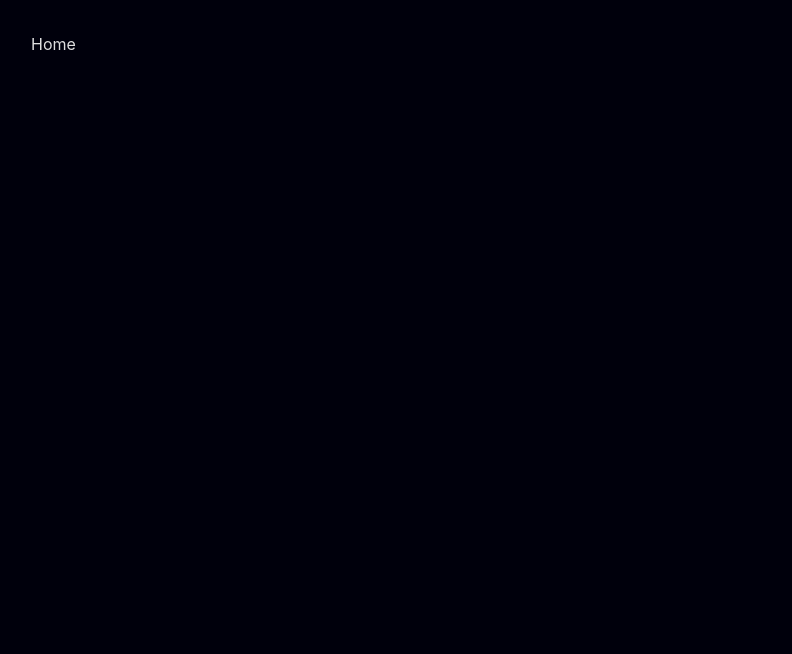
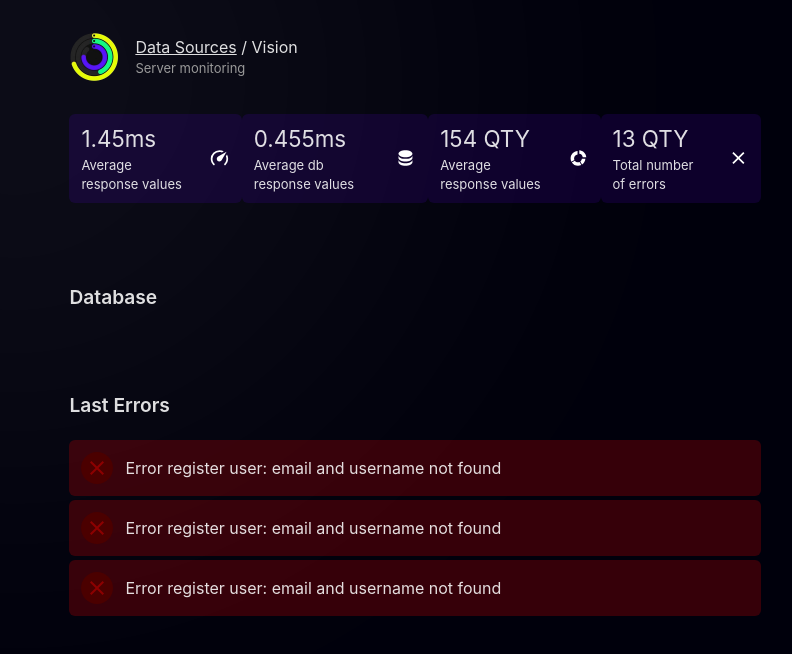
Before and after one commit to noneandundefined/vision-ui, a React (Vite) app: page / in a window 1280 px wide. Shown: the top 654 px of the page, without its empty margins (225-1017 px from the left). Built offline with nearby package versions, Linux system fonts and the light colour scheme.

Commit message:
index components

```diff
--- /dev/null
+++ b/src/components/Effects.tsx
@@ -0,0 +1,9 @@
+const Effects = () => {
+    return (
+        <>
+            <div className="w-[50rem] h-[50rem] rounded-[50%] bg-[#fff] fixed -top-[20rem] -left-[10rem] blur-[10rem] opacity-[0.05] -z-[1]"></div>
+        </>
+    )
+}
+
+export default Effects
--- /dev/null
+++ b/src/components/Header.tsx
@@ -0,0 +1,17 @@
+import { Link } from "react-router-dom"
+
+const Header = () => {
+    return (
+        <>
+            <div className="flex items-center">
+                <img src="/logo-vision-none.png" width={50} alt="" />
+                <div className="ml-[1rem]">
+                    <p><Link to="https://github.com/Artymiik/vision" className="underline">Data Sources</Link> / Vision</p>
+                    <p className="text-[13px] text-[#999]">Server monitoring</p>
+                </div>
+            </div>
+        </>
+    )
+}
+
+export default Header
--- /dev/null
+++ b/src/components/Index/Database.tsx
@@ -0,0 +1,15 @@
+const Database = () => {
+    return (
+        <>
+            <div className="mt-[5rem]">
+                <p className="text-[1.2rem] font-semibold">Database</p>
+
+                <div>
+
+                </div>
+            </div>
+        </>
+    )
+}
+
+export default Database
--- /dev/null
+++ b/src/components/Index/LastErrors.tsx
@@ -0,0 +1,42 @@
+import Close from "../../constants/svgs/close"
+
+const LastErrors = () => {
+    return (
+        <>
+            <div className="mt-[5rem] flex flex-col gap-5">
+                <p className="text-[1.2rem] font-semibold">Last Errors</p>
+
+                <div className="flex flex-col gap-1">
+                    <div className="bg-[#ff000036] hover:bg-[#ff000017] transition p-3 rounded-md cursor-pointer">
+                        <div className="flex items-center gap-3">
+                            <div className="bg-[#4b0000] p-1 rounded-[50%]">
+                                <Close fill="#ff00005e" />
+                            </div>
+                            <p>Error register user: email and username not found</p>
+                        </div>
+                    </div>
+
+                    <div className="bg-[#ff000036] hover:bg-[#ff000017] transition p-3 rounded-md cursor-pointer">
+                        <div className="flex items-center gap-3">
+                            <div className="bg-[#4b0000] p-1 rounded-[50%]">
+                                <Close fill="#ff00005e" />
+                            </div>
+                            <p>Error register user: email and username not found</p>
+                        </div>
+                    </div>
+
+                    <div className="bg-[#ff000036] hover:bg-[#ff000017] transition p-3 rounded-md cursor-pointer">
+                        <div className="flex items-center gap-3">
+                            <div className="bg-[#4b0000] p-1 rounded-[50%]">
+                                <Close fill="#ff00005e" />
+                            </div>
+                            <p>Error register user: email and username not found</p>
+                        </div>
+                    </div>
+                </div>
+            </div>
+        </>
+    )
+}
+
+export default LastErrors
--- /dev/null
+++ b/src/components/Index/Widgets.tsx
@@ -0,0 +1,46 @@
+import Close from "../../constants/svgs/close"
+import Database from "../../constants/svgs/database"
+import Received from "../../constants/svgs/received"
+import Speed from "../../constants/svgs/speed"
+
+const Widgets = () => {
+    return (
+        <>
+            <div className="flex items-center justify-between my-[2rem]">
+                <div className="flex gap-5 items-center bg-[#6800ff21] hover:bg-[#6800ff0d] transition p-2 px-3 rounded-md cursor-pointer">
+                    <div>
+                        <p className="text-[1.4rem]">1.45ms</p>
+                        <p className="text-[13px]">Average response values</p>
+                    </div>
+                    <Speed fill="#fff" size={30} />
+                </div>
+
+                <div className="flex gap-5 items-center bg-[#6800ff21] hover:bg-[#6800ff0d] transition p-2 px-3 rounded-md cursor-pointer">
+                    <div>
+                        <p className="text-[1.4rem]">0.455ms</p>
+                        <p className="text-[13px]">Average db response values</p>
+                    </div>
+                    <Database fill="#fff" size={30} />
+                </div>
+
+                <div className="flex gap-5 items-center bg-[#6800ff21] hover:bg-[#6800ff0d] transition p-2 px-3 rounded-md cursor-pointer">
+                    <div>
+                        <p className="text-[1.4rem]">154 QTY</p>
+                        <p className="text-[13px]">Average response values</p>
+                    </div>
+                    <Received fill="#fff" size={30} />
+                </div>
+
+                <div className="flex gap-5 items-center bg-[#6800ff21] hover:bg-[#6800ff0d] transition p-2 px-3 rounded-md cursor-pointer">
+                    <div>
+                        <p className="text-[1.4rem]">13 QTY</p>
+                        <p className="text-[13px]">Total number of errors</p>
+                    </div>
+                    <Close fill="#fff" size={30} />
+                </div>
+            </div>
+        </>
+    )
+}
+
+export default Widgets
--- /dev/null
+++ b/src/constants/svgs/close.tsx
@@ -0,0 +1,31 @@
+interface IconProps {
+    fill: string;
+    size?: number;
+    style?: any;
+    className?: string;
+    onClick?: () => any;
+}
+
+export const Close: React.FC<IconProps> = ({
+    fill,
+    size = 24,
+    className,
+    style,
+    onClick,
+}) => {
+    return (
+        <svg
+            xmlns="http://www.w3.org/2000/svg"
+            className={className}
+            viewBox={`0 0 24 24`}
+            fill={fill}
+            style={style}
+            width={size}
+            height={size}
+            onClick={onClick}
+        >
+            <path d="M19,6.41L17.59,5L12,10.59L6.41,5L5,6.41L10.59,12L5,17.59L6.41,19L12,13.41L17.59,19L19,17.59L13.41,12L19,6.41Z"></path>
+        </svg>
+    );
+};
+export default Close;
--- /dev/null
+++ b/src/constants/svgs/database.tsx
@@ -0,0 +1,31 @@
+interface IconProps {
+    fill: string;
+    size?: number;
+    style?: any;
+    className?: string;
+    onClick?: () => any;
+}
+
+export const Database: React.FC<IconProps> = ({
+    fill,
+    size = 24,
+    className,
+    style,
+    onClick,
+}) => {
+    return (
+        <svg
+            xmlns="http://www.w3.org/2000/svg"
+            className={className}
+            viewBox={`0 0 24 24`}
+            fill={fill}
+            style={style}
+            width={size}
+            height={size}
+            onClick={onClick}
+        >
+            <path d="M12,3C7.58,3 4,4.79 4,7C4,9.21 7.58,11 12,11C16.42,11 20,9.21 20,7C20,4.79 16.42,3 12,3M4,9V12C4,14.21 7.58,16 12,16C16.42,16 20,14.21 20,12V9C20,11.21 16.42,13 12,13C7.58,13 4,11.21 4,9M4,14V17C4,19.21 7.58,21 12,21C16.42,21 20,19.21 20,17V14C20,16.21 16.42,18 12,18C7.58,18 4,16.21 4,14Z"></path>
+        </svg>
+    );
+};
+export default Database;
--- /dev/null
+++ b/src/constants/svgs/received.tsx
@@ -0,0 +1,31 @@
+interface IconProps {
+    fill: string;
+    size?: number;
+    style?: any;
+    className?: string;
+    onClick?: () => any;
+}
+
+export const Received: React.FC<IconProps> = ({
+    fill,
+    size = 24,
+    className,
+    style,
+    onClick,
+}) => {
+    return (
+        <svg
+            xmlns="http://www.w3.org/2000/svg"
+            className={className}
+            viewBox={`0 0 24 24`}
+            fill={fill}
+            style={style}
+            width={size}
+            height={size}
+            onClick={onClick}
+        >
+            <path d="M16.18,19.6L14.17,16.12C15.15,15.4 15.83,14.28 15.97,13H20C19.83,15.76 18.35,18.16 16.18,19.6M13,7.03V3C17.3,3.26 20.74,6.7 21,11H16.97C16.74,8.91 15.09,7.26 13,7.03M7,12.5C7,13.14 7.13,13.75 7.38,14.3L3.9,16.31C3.32,15.16 3,13.87 3,12.5C3,7.97 6.54,4.27 11,4V8.03C8.75,8.28 7,10.18 7,12.5M11.5,21C8.53,21 5.92,19.5 4.4,17.18L7.88,15.17C8.7,16.28 10,17 11.5,17C12.14,17 12.75,16.87 13.3,16.62L15.31,20.1C14.16,20.68 12.87,21 11.5,21Z"></path>
+        </svg>
+    );
+};
+export default Received;
--- /dev/null
+++ b/src/constants/svgs/speed.tsx
@@ -0,0 +1,31 @@
+interface IconProps {
+    fill: string;
+    size?: number;
+    style?: any;
+    className?: string;
+    onClick?: () => any;
+}
+
+export const Speed: React.FC<IconProps> = ({
+    fill,
+    size = 24,
+    className,
+    style,
+    onClick,
+}) => {
+    return (
+        <svg
+            xmlns="http://www.w3.org/2000/svg"
+            className={className}
+            viewBox={`0 0 24 24`}
+            fill={fill}
+            style={style}
+            width={size}
+            height={size}
+            onClick={onClick}
+        >
+            <path d="M12,16A3,3 0 0,1 9,13C9,11.88 9.61,10.9 10.5,10.39L20.21,4.77L14.68,14.35C14.18,15.33 13.17,16 12,16M12,3C13.81,3 15.5,3.5 16.97,4.32L14.87,5.53C14,5.19 13,5 12,5A8,8 0 0,0 4,13C4,15.21 4.89,17.21 6.34,18.65H6.35C6.74,19.04 6.74,19.67 6.35,20.06C5.96,20.45 5.32,20.45 4.93,20.07V20.07C3.12,18.26 2,15.76 2,13A10,10 0 0,1 12,3M22,13C22,15.76 20.88,18.26 19.07,20.07V20.07C18.68,20.45 18.05,20.45 17.66,20.06C17.27,19.67 17.27,19.04 17.66,18.65V18.65C19.11,17.2 20,15.21 20,13C20,12 19.81,11 19.46,10.1L20.67,8C21.5,9.5 22,11.18 22,13Z"></path>
+        </svg>
+    );
+};
+export default Speed;
--- a/src/index.css
+++ b/src/index.css
@@ -17,7 +17,7 @@
 }
 
 #vision {
-	margin: 2rem 20vw;
+	margin: 2rem 23vw;
 }
 
 body {
--- a/src/pages/Index.tsx
+++ b/src/pages/Index.tsx
@@ -1,6 +1,24 @@
+import Effects from "../components/Effects"
+import Header from "../components/Header"
+import Database from "../components/Index/Database"
+import LastErrors from "../components/Index/LastErrors"
+import Widgets from "../components/Index/Widgets"
+
 const Index = () => {
     return (
-        <div>Home</div>
+        <>
+            <Effects />
+
+            <div>
+                <Header />
+                <Widgets />
+
+                <div>
+                    <Database />
+                    <LastErrors />
+                </div>
+            </div>
+        </>
     )
 }
 
```
Also changed, not shown: 1 other file (tests, documents, lock files or other folders).
